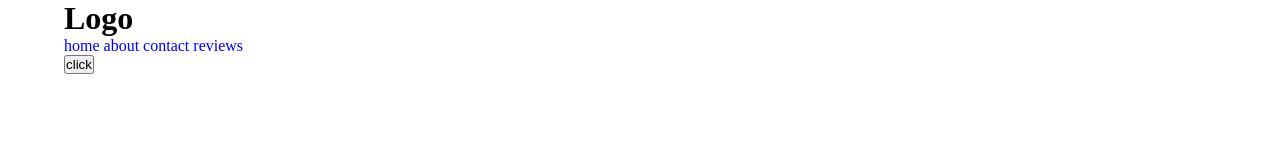
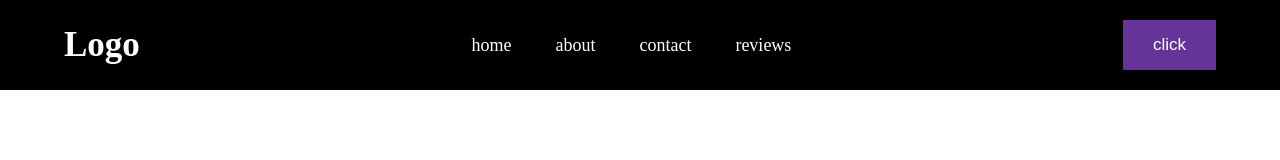
Before and after one commit to syimykDev00/github-project-idev, a plain HTML site: page index.html in a window 1280 px wide. Drawn offline with Linux system fonts and the light colour scheme.

Commit message:
add style.css

```diff
--- a/style.css
+++ b/style.css
@@ -10,3 +10,35 @@
 a {
     text-decoration: none;
 }
+
+#header {
+    background: black;
+    color: white;
+    padding: 20px 0;
+}
+
+.header {
+    display: flex;
+    justify-content: space-between;
+    align-items: center;
+}
+
+.header h1 {
+    color: white;
+    font-size: 35px;
+}
+
+.navbar a {
+    color: white;
+    padding: 0 20px;
+    font-size: 18px;
+}
+
+.header button {
+    color: white;
+    background: rebeccapurple;
+    padding: 15px 30px;
+    border: none;
+    cursor: pointer;
+    font-size: 17px;
+}
```
